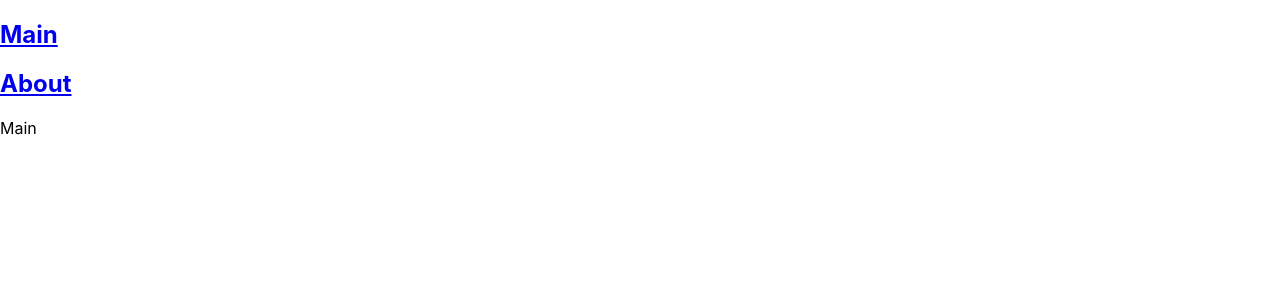
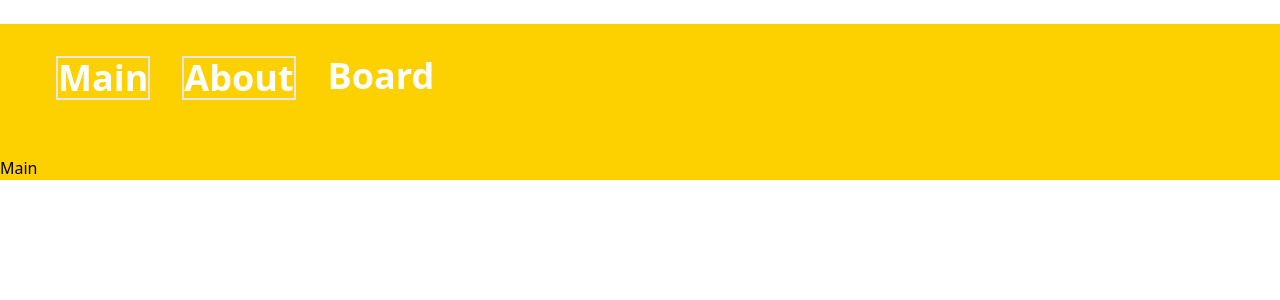
Before and after one commit to helloyeown/r02p, a React (Create React App) app: page / in a window 1280 px wide. Shown: the top 300 px of the page. Built offline with nearby package versions, Linux system fonts and the light colour scheme.

Commit message:
0706 리액트부터

```diff
--- a/package.json
+++ b/package.json
@@ -6,6 +6,7 @@
     "@testing-library/jest-dom": "^5.17.0",
     "@testing-library/react": "^13.4.0",
     "@testing-library/user-event": "^13.5.0",
+    "axios": "^1.4.0",
     "react": "^18.2.0",
     "react-dom": "^18.2.0",
     "react-router-dom": "^6.15.0",
@@ -35,5 +36,8 @@
       "last 1 firefox version",
       "last 1 safari version"
     ]
+  },
+  "devDependencies": {
+    "tailwindcss": "^3.3.3"
   }
 }
--- a/src/index.css
+++ b/src/index.css
@@ -1,13 +1,3 @@
-body {
-  margin: 0;
-  font-family: -apple-system, BlinkMacSystemFont, 'Segoe UI', 'Roboto', 'Oxygen',
-    'Ubuntu', 'Cantarell', 'Fira Sans', 'Droid Sans', 'Helvetica Neue',
-    sans-serif;
-  -webkit-font-smoothing: antialiased;
-  -moz-osx-font-smoothing: grayscale;
-}
-
-code {
-  font-family: source-code-pro, Menlo, Monaco, Consolas, 'Courier New',
-    monospace;
-}
+@tailwind base;
+@tailwind components;
+@tailwind utilities;
--- /dev/null
+++ b/src/layouts/BasicLayout.js
@@ -0,0 +1,19 @@
+import SampleNav from "./nav/SampleNav";
+
+const BasicLayout = ({children}) => {
+
+    console.log(children)
+
+    return (
+        <div className="container mx-auto min-w-[1280px] bg-[#fdd000]">
+            <div>
+                <SampleNav></SampleNav>
+            </div>
+            <div>
+                {children}
+            </div>
+        </div>
+    );
+}
+
+export default BasicLayout;
--- /dev/null
+++ b/src/layouts/nav/SampleNav.js
@@ -0,0 +1,19 @@
+import { Link } from "react-router-dom";
+
+const SampleNav = () => {
+    return (
+        <div className="flex m-6 p-4 text-white font-extrabold">
+            <div className="m-4 text-4xl border-2">
+                <Link to={"/"}>Main</Link>
+            </div>
+            <div className="m-4 text-4xl border-2">
+                <Link to={"/about"}>About</Link>
+            </div>
+            <div className="m-4 text-4xl hover:underline">
+				<Link to={"/board/list"}>Board</Link>
+			</div>
+        </div>
+    );
+}
+
+export default SampleNav;
--- a/src/pages/AboutPage.js
+++ b/src/pages/AboutPage.js
@@ -1,7 +1,10 @@
+import BasicLayout from "../layouts/BasicLayout";
 
 const AboutPage = () => {
     return (
-        <div>About</div>
+        <BasicLayout>
+            <h2>About Page</h2>
+        </BasicLayout>
     );
 }
 
--- a/src/pages/MainPage.js
+++ b/src/pages/MainPage.js
@@ -1,10 +1,10 @@
-import TestLayout from "../layouts/TestLayout";
+import BasicLayout from "../layouts/BasicLayout";
 
 const MainPage = () => {
     return (
-        <TestLayout>
+        <BasicLayout>
             <div>Main</div>
-        </TestLayout>
+        </BasicLayout>
     );
 }
 
--- /dev/null
+++ b/src/pages/board/ListPage.js
@@ -0,0 +1,13 @@
+import BasicLayout from "../../layouts/BasicLayout";
+
+const ListPage = () => {
+    return (
+        <BasicLayout>
+            <div>
+                Board
+            </div>
+        </BasicLayout>
+    );
+}
+
+export default ListPage;
--- /dev/null
+++ b/tailwind.config.js
@@ -0,0 +1,10 @@
+/** @type {import('tailwindcss').Config} */
+module.exports = {
+  content: [
+    "./src/**/*.{js,jsx,ts,tsx}"
+  ],
+  theme: {
+    extend: {},
+  },
+  plugins: [],
+}
```
Also changed, not shown: src/routers/root.js (+11 -0 lines), 1 other file (tests, documents, lock files or other folders).
